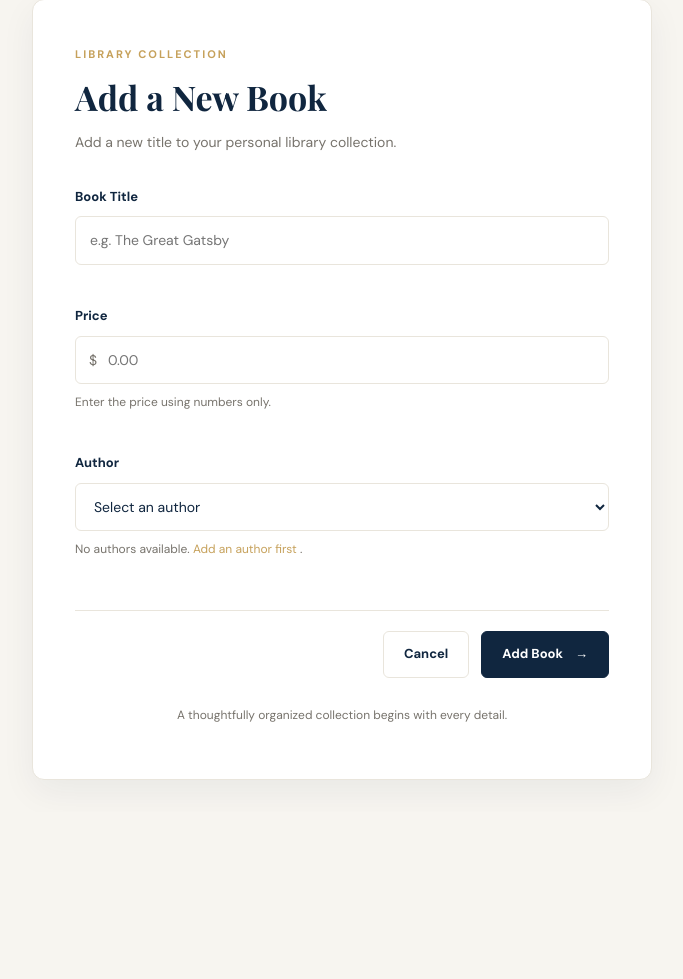
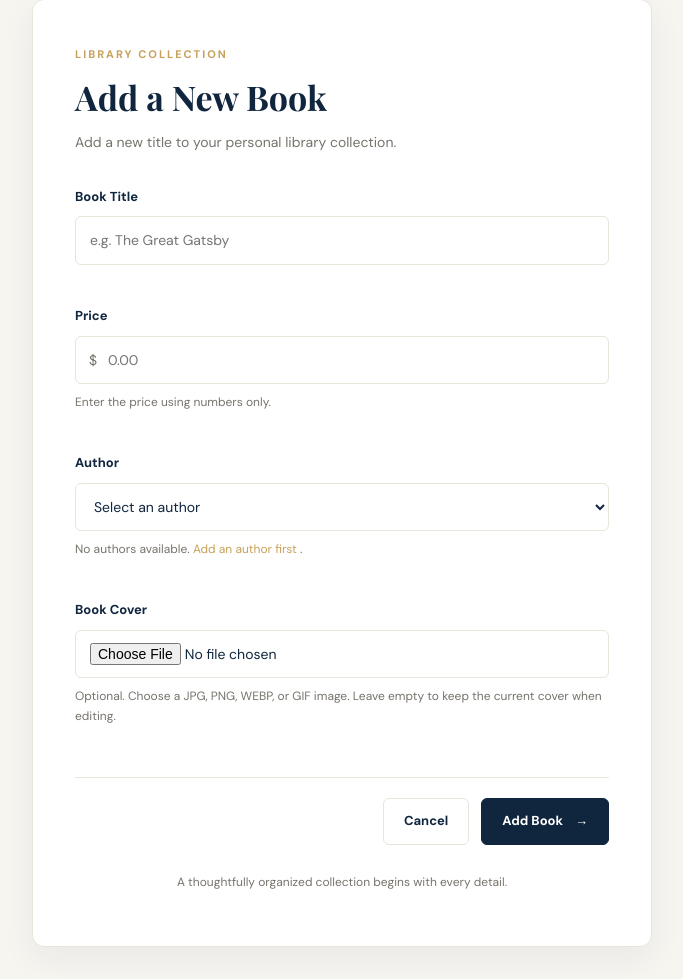
Before and after one commit to mariam-ahmed2006/Database-Lab-3--Library-Management-Website, a Flask app: page /books/add in a window 1280 px wide. Shown: the part 131-1110 px from the top of the page, without its empty margins (298-981 px from the left). Before the commit the page ends 911 px from the top, so only its background shows below. Run offline with Flask 3, Linux system fonts and the light colour scheme; data that the repository does not hold is empty.

Commit message:
Complete image upload feature for library website

```diff
--- a/website/app.py
+++ b/website/app.py
@@ -1,9 +1,10 @@
-
 from flask import Flask, render_template, request, redirect, url_for, flash
 import pymysql
 import os
+import uuid
 from decimal import Decimal, InvalidOperation
 from dotenv import load_dotenv
+from werkzeug.utils import secure_filename
 
 load_dotenv()
 
@@ -20,6 +21,37 @@ def get_db():
         cursorclass=pymysql.cursors.DictCursor
     )
 
+ALLOWED_EXTENSIONS = {"jpg", "jpeg", "png", "webp", "gif"}
+
+def save_uploaded_image(field_name):
+    image = request.files.get(field_name)
+
+    if not image or image.filename == "":
+        return None
+
+    original_name = secure_filename(image.filename)
+
+    if "." not in original_name:
+        raise ValueError("Please upload a valid image file.")
+
+    extension = original_name.rsplit(".", 1)[1].lower()
+
+    if extension not in ALLOWED_EXTENSIONS:
+        raise ValueError(
+            "Only JPG, JPEG, PNG, WEBP, and GIF images are allowed."
+        )
+
+    image_folder = os.path.join(
+        app.root_path, "static", "images"
+    )
+    os.makedirs(image_folder, exist_ok=True)
+
+    filename = f"{uuid.uuid4().hex}.{extension}"
+    image_path = os.path.join(image_folder, filename)
+
+    image.save(image_path)
+
+    return f"images/{filename}"
 
 
 @app.route("/")
@@ -81,7 +113,6 @@ def index():
         db.close()
 
 
-
 @app.route("/authors/add", methods=["GET", "POST"])
 def add_author():
     if request.method == "POST":
@@ -92,12 +123,19 @@ def add_author():
             flash("Name and country are required.")
             return redirect(url_for("add_author"))
 
+        try:
+            image_url = save_uploaded_image("image")
+        except ValueError as error:
+            flash(str(error))
+            return redirect(url_for("add_author"))
+
         db = get_db()
         try:
             with db.cursor() as cursor:
                 cursor.execute(
-                    "INSERT INTO AUTHOR (name, country) VALUES (%s, %s)",
-                    (name, country)
+                    """INSERT INTO AUTHOR (name, country, image_url)
+                       VALUES (%s, %s, %s)""",
+                    (name, country, image_url)
                 )
             db.commit()
         finally:
@@ -107,6 +145,8 @@ def add_author():
         return redirect(url_for("index"))
 
     return render_template("author_form.html", author=None)
+
+
 
 
 @app.route("/authors/edit/<int:author_id>", methods=["GET", "POST"])
@@ -133,13 +173,25 @@ def edit_author(author_id):
                         url_for("edit_author", author_id=author_id)
                     )
 
+                try:
+                    new_image_url = save_uploaded_image("image")
+                except ValueError as error:
+                    flash(str(error))
+                    return redirect(
+                        url_for("edit_author", author_id=author_id)
+                    )
+
+                # Keep the current photo if no new one was uploaded
+                image_url = new_image_url or author.get("image_url")
+
                 cursor.execute(
                     """UPDATE AUTHOR
-                       SET name = %s, country = %s
+                       SET name = %s, country = %s, image_url = %s
                        WHERE author_id = %s""",
-                    (name, country, author_id)
+                    (name, country, image_url, author_id)
                 )
                 db.commit()
+
                 flash("Author updated successfully.")
                 return redirect(url_for("index"))
 
@@ -181,10 +233,17 @@ def add_book():
                     flash("Please select an existing author.")
                     return redirect(url_for("add_book"))
 
+                try:
+                    image_url = save_uploaded_image("image")
+                except ValueError as error:
+                    flash(str(error))
+                    return redirect(url_for("add_book"))
+
                 cursor.execute(
-                    """INSERT INTO BOOK (title, price, author_id)
-                       VALUES (%s, %s, %s)""",
-                    (title, price, author_id)
+                    """INSERT INTO BOOK
+                       (title, price, author_id, image_url)
+                       VALUES (%s, %s, %s, %s)""",
+                    (title, price, author_id, image_url)
                 )
                 db.commit()
                 flash("Book added successfully.")
@@ -197,13 +256,16 @@ def add_book():
         db.close()
 
 
+
+
 @app.route("/books/edit/<int:book_id>", methods=["GET", "POST"])
 def edit_book(book_id):
     db = get_db()
     try:
         with db.cursor() as cursor:
             cursor.execute(
-                "SELECT * FROM BOOK WHERE book_id = %s", (book_id,)
+                "SELECT * FROM BOOK WHERE book_id = %s",
+                (book_id,)
             )
             book = cursor.fetchone()
 
@@ -244,13 +306,28 @@ def edit_book(book_id):
                         url_for("edit_book", book_id=book_id)
                     )
 
+                try:
+                    new_image_url = save_uploaded_image("image")
+                except ValueError as error:
+                    flash(str(error))
+                    return redirect(
+                        url_for("edit_book", book_id=book_id)
+                    )
+
+                # Keep the current cover if no new image was uploaded
+                image_url = new_image_url or book.get("image_url")
+
                 cursor.execute(
                     """UPDATE BOOK
-                       SET title = %s, price = %s, author_id = %s
+                       SET title = %s,
+                           price = %s,
+                           author_id = %s,
+                           image_url = %s
                        WHERE book_id = %s""",
-                    (title, price, author_id, book_id)
+                    (title, price, author_id, image_url, book_id)
                 )
                 db.commit()
+
                 flash("Book updated successfully.")
                 return redirect(url_for("index"))
 
@@ -259,6 +336,7 @@ def edit_book(book_id):
             )
     finally:
         db.close()
+
 
 
 @app.route("/books/delete/<int:book_id>", methods=["POST"])
--- a/website/templates/book_form.html
+++ b/website/templates/book_form.html
@@ -43,7 +43,8 @@
                 <div class="form-alert">{{ message }}</div>
             {% endfor %}
 
-            <form method="POST" class="library-form">
+            <form method="POST" class="library-form" enctype="multipart/form-data">
+
 
                 <div class="form-group">
                     <label for="title">Book Title</label>
@@ -105,6 +106,32 @@
                     {% endif %}
                 </div>
 
+                <div class="form-group">
+    <label for="image">Book Cover</label>
+
+    {% if book and book.image_url %}
+        <div class="current-image">
+            <p>Current cover:</p>
+            <img
+                src="{{ url_for('static', filename=book.image_url) }}"
+                alt="Current book cover"
+                style="width: 100px; height: 140px; object-fit: contain;"
+            >
+        </div>
+    {% endif %}
+
+    <input
+        id="image"
+        name="image"
+        type="file"
+        accept=".jpg,.jpeg,.png,.webp,.gif"
+    >
+
+    <small>
+        Optional. Choose a JPG, PNG, WEBP, or GIF image.
+        Leave empty to keep the current cover when editing.
+    </small>
+</div>
                 <div class="form-actions">
                     <a href="{{ url_for('index') }}" class="cancel-button">
                         Cancel
```
Also changed, not shown: problem1_Answers.txt (added, +38 -0 lines), problem1_DDL.sql (added, +43 -0 lines), problem1_DML.sql (added, +45 -0 lines), website/templates/author_form.html (+27 -1 lines), website/static/images/e1cd9bf4c15f4c978e43fc3c80f43593.jpg (added), website/static/images/f24ff02654f345e7915354941e39c9f9.jpg (added).
